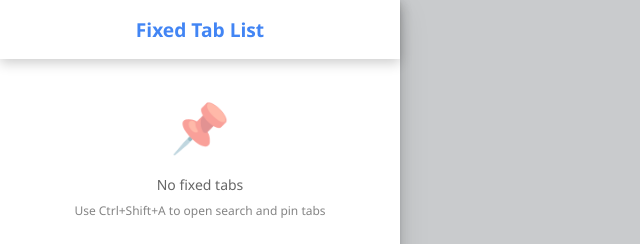
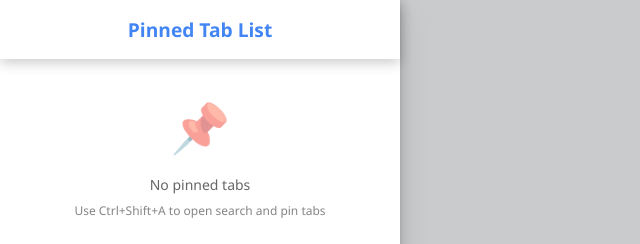
Before and after one commit to dongft10-dev/my-tab-search, a website with bundled scripts: page html/pinned-list.html in a window 1280 px wide. Shown: the top 244 px of the page, 0-640 px from the left. Built offline with nearby package versions, Linux system fonts and the light colour scheme; some packages are replaced by stand-ins of ours.

Commit message:
refactor(i18n): 将"Fixed Tab"统一改为"Pinned Tab"术语
统一所有界面和代码中的术语，将"Fixed Tab"改为更准确的"Pinned Tab"，保持术语一致性

```diff
--- a/_locales/en/messages.json
+++ b/_locales/en/messages.json
@@ -252,11 +252,11 @@
     "description": "Tooltip for the pin to favorites button"
   },
   "pinnedTabsTitle": {
-    "message": "Fixed Tab List",
+    "message": "Pinned Tab List",
     "description": "Title for the pinned tabs list"
   },
   "noPinnedTabs": {
-    "message": "No fixed tabs",
+    "message": "No pinned tabs",
     "description": "Message shown when there are no pinned tabs"
   },
   "pinTabsHint": {
--- a/html/pinned-list.html
+++ b/html/pinned-list.html
@@ -5,12 +5,12 @@
   <meta charset="UTF-8" />
   <meta name="viewport" content="width=device-width,initial-scale=1.0" />
   <link rel="stylesheet" href="../css/pinned-list.css" />
-  <title data-i18n="pinnedTabsTitle">Fixed Tab List</title>
+  <title data-i18n="pinnedTabsTitle">Pinned Tab List</title>
 </head>
 
 <body>
   <div class="pinned-header">
-    <h2 data-i18n="pinnedTabsTitle">Fixed Tab List</h2>
+    <h2 data-i18n="pinnedTabsTitle">Pinned Tab List</h2>
   </div>
   <div class="tab-list-container">
     <ul id="pinned-tab-list"></ul>
--- a/js/background.js
+++ b/js/background.js
@@ -801,7 +801,7 @@ chrome.runtime.onMessage.addListener(async (message, sender, sendResponse) => {
   if (message.action === 'openMainPopup') {
     console.log('[background] Opening main popup from message');
     try {
-      // 先关闭所有 popup 窗口（包括 fixedTabList 弹窗）
+      // 先关闭所有 popup 窗口（包括 pinnedTabList 弹窗）
       const windows = await chrome.windows.getAll({ windowTypes: ['popup'] });
       console.log('[openMainPopup] Closing all popup windows:', windows.map(w => ({ id: w.id, url: w.url })));
 
--- a/js/pinned-list.js
+++ b/js/pinned-list.js
@@ -69,7 +69,7 @@ function updateI18nText() {
   // 更新标题
   const titleElement = document.querySelector('[data-i18n="pinnedTabsTitle"]');
   if (titleElement) {
-    titleElement.textContent = i18n.getMessage('pinnedTabsTitle') || 'Fixed Tab List';
+    titleElement.textContent = i18n.getMessage('pinnedTabsTitle') || 'Pinned Tab List';
   }
 
   // 更新按钮提示
@@ -395,7 +395,7 @@ function renderEmptyState() {
 
   const text = document.createElement('div');
   text.classList.add('empty-state-text');
-  text.textContent = i18n.getMessage('noPinnedTabs') || 'No fixed tabs';
+  text.textContent = i18n.getMessage('noPinnedTabs') || 'No pinned tabs';
 
   const subtext = document.createElement('div');
   subtext.classList.add('empty-state-subtext');
```
Also changed, not shown: html/popup.html (+1 -1 lines).
